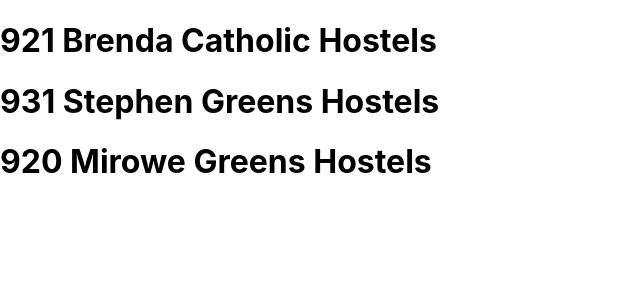
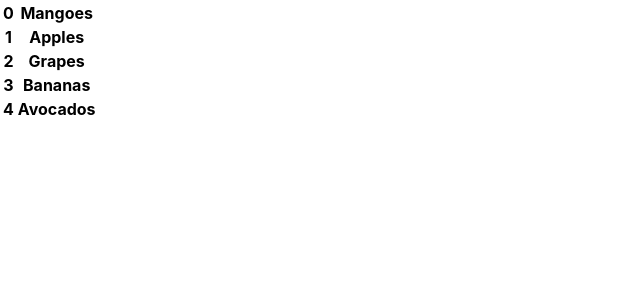
Before and after one commit to Red-stevo/reactfrontend, a React (Create React App) app in the folder react003/: page / in a window 1280 px wide. Shown: the top 300 px of the page, without its empty margins (0-640 px from the left). Built offline with nearby package versions, Linux system fonts and the light colour scheme.

Commit message:
Index key list rendering

```diff
--- a/react003/src/App.js
+++ b/react003/src/App.js
@@ -1,11 +1,12 @@
-//import './App.css';
-import ListRender from "./StateObjects/ListRender";
+import './App.css';
+import FunctionalListRendering from "./StateObjects/FunctionalListRendering";
+
 
 function App() {
 
   return (
     <div className="App">
-        <ListRender></ListRender>
+        <FunctionalListRendering></FunctionalListRendering>
     </div>
   );
 }
--- /dev/null
+++ b/react003/src/StateObjects/FunctionalListRendering.js
@@ -0,0 +1,27 @@
+const FunctionalListRendering = () =>
+{
+    const fruitsList = ["Mangoes", "Apples", "Grapes", "Bananas", "Avocados"];
+
+    const elementFruitsList = () =>
+    {
+        return(
+            fruitsList.map((fruit, index) => {
+                return(
+                    <tr>
+                        <td><b>{index}</b></td>
+                        <td><b>{fruit}</b></td>
+                    </tr>
+            );
+            })
+        );
+    }
+
+    return(
+        <div>
+            <table>{elementFruitsList()}</table>
+        </div>
+    );
+
+}
+
+export default FunctionalListRendering;
```
